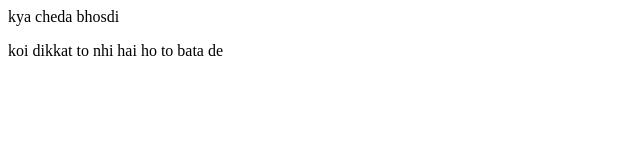
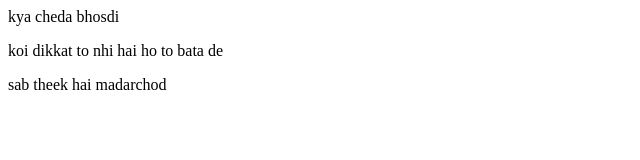
Before and after one commit to shivang969/localrepo, a plain HTML site: page index.html in a window 1280 px wide. Shown: the whole page, without its empty margins (0-640 px from the left). Drawn offline with Linux system fonts and the light colour scheme.

Commit message:
added something to f1

```diff
--- a/index.html
+++ b/index.html
@@ -1,2 +1,3 @@
 <p> kya cheda bhosdi </p>
 <p> koi dikkat to nhi hai ho to bata de </p>
+<p> sab theek hai  madarchod</p>
```
